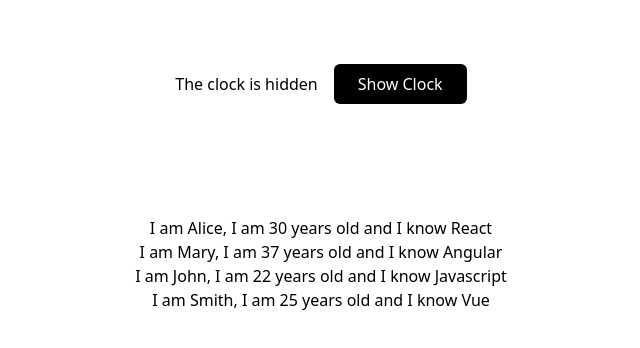
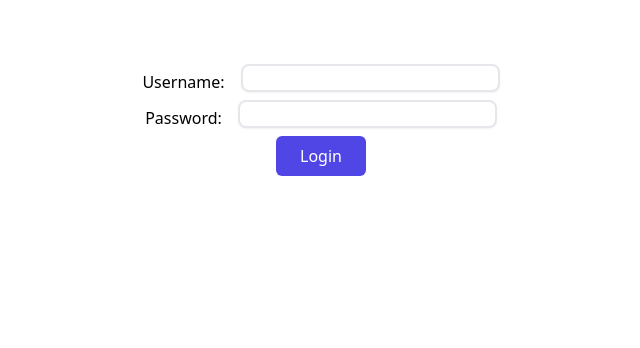
Before and after one commit to Bridgetamana/React_tutorial_1, a React (Create React App) app: page / in a window 1280 px wide. Shown: the top 348 px of the page, without its empty margins (319-959 px from the left). Built offline with nearby package versions, Linux system fonts and the light colour scheme.

Commit message:
form hanling lesson

```diff
--- a/src/App.js
+++ b/src/App.js
@@ -3,6 +3,7 @@ import Click from './components/Click';
 import Clock from './components/Clock';
 import Counter from './components/Counter';
 import Greet from './components/Greet';
+import LoginForm from './components/LoginForm';
 import NameList from './components/NameList';
 
 function App() {
@@ -10,8 +11,9 @@ function App() {
     <div>
       {/* <Click />
       <ClassClick /> */}
-      <Clock />
-      <NameList />
+      {/* <Clock />
+      <NameList /> */}
+      <LoginForm />
       {/* <Greet name='Bridget'/>
       <Counter /> */}
     </div>
--- /dev/null
+++ b/src/components/LoginForm.js
@@ -0,0 +1,42 @@
+import React, { Component } from 'react';
+
+class LoginForm extends Component {
+    constructor(props) {
+        super(props);
+        this.state = { username: '', password: '' };
+        this.handleChange = this.handleChange.bind(this);
+        this.handleSubmit = this.handleSubmit.bind(this);
+    }
+
+    handleChange(event) {
+        this.setState({ [event.target.name]: event.target.value });
+    }
+
+    handleSubmit(event) {
+        alert('Username: ' + this.state.username + '\nPassword: ' + this.state.password);
+        event.preventDefault();
+    }
+
+    render() {
+        return (
+            <form onSubmit={this.handleSubmit} className='flex flex-col justify-center py-16 items-center'>
+                <div className='flex items-center'>
+                    <label>
+                        Username:
+                    </label>
+                    <input type="text" name="username" value={this.state.username} onChange={this.handleChange} className="ml-4 mb-2 px-3 text-gray-500 outline-none border-2 focus:border-indigo-600 shadow-sm rounded-lg" />
+                </div>
+
+                <div className='flex items-center'>
+                    <label>
+                        Password:
+                    </label>
+                    <input type="password" name="password" value={this.state.password} onChange={this.handleChange} className="ml-4 mb-2 px-3 text-gray-500 outline-none border-2 focus:border-indigo-600 shadow-sm rounded-lg" />
+                </div>
+                <button className='py-2 px-6 bg-indigo-600 text-white rounded-md'>Login </button>
+            </form>
+        );
+    }
+}
+
+export default LoginForm;
```
